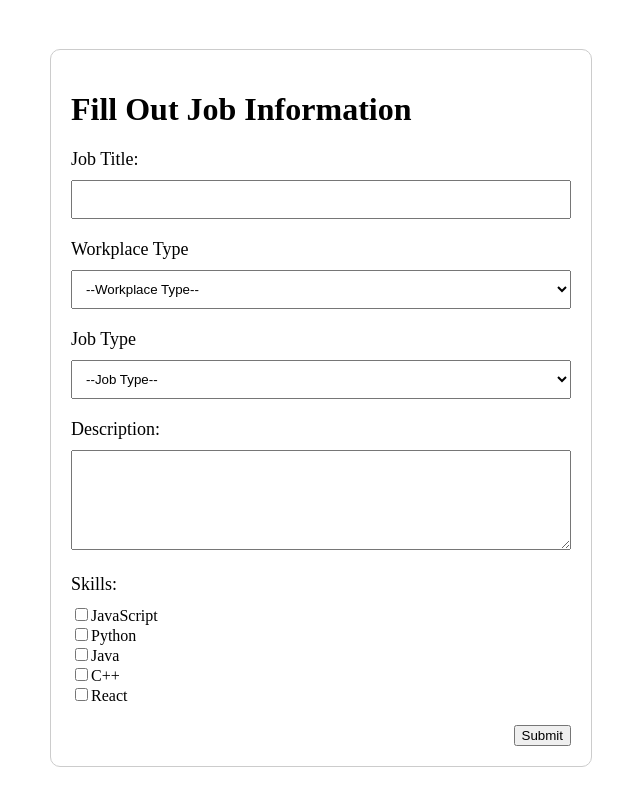
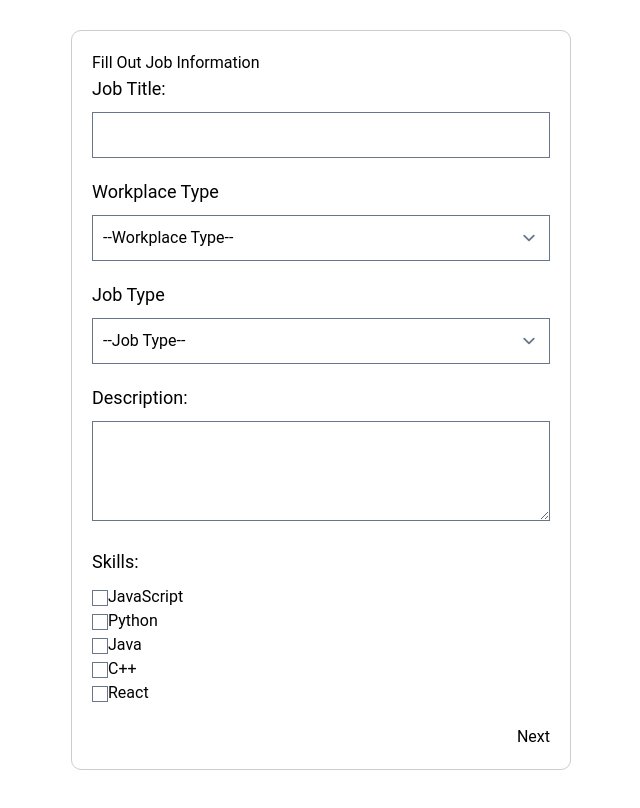
Before and after one commit to yavuzabasiyanik/pacino.ai, a Next.js app: page /continue-recruiting in a window 1280 px wide. Shown: the top 808 px of the page, without its empty margins (319-959 px from the left). Built offline with nearby package versions, Linux system fonts and the light colour scheme.

Commit message:
onemli push

```diff
--- a/src/app/components/form-page/Form1.tsx
+++ b/src/app/components/form-page/Form1.tsx
@@ -145,7 +145,7 @@ const Form1 = ({nextStep, prevStep}:{
       ))}
 
       <div style={{display:"flex", justifyContent:"flex-end", marginTop:"20px"}}>
-        <button onClick={submittedForm1} type="submit">Submit</button>
+        <button onClick={submittedForm1} type="submit">Next</button>
       </div>
     </div>
   );
--- a/src/app/components/form-page/Form3.tsx
+++ b/src/app/components/form-page/Form3.tsx
@@ -1,6 +1,6 @@
 import { use, useEffect, useState } from "react";
 import { GetServerSideProps } from "next";
-
+import '../../globals.css'
 interface pages {
   name: string;
   href: string;
--- a/src/app/components/form-page/MainFormPage.tsx
+++ b/src/app/components/form-page/MainFormPage.tsx
@@ -24,7 +24,7 @@ function MainFormPage() {
         <div>
             {step === 1 && <Form1 nextStep={nextStep} prevStep={prevStep} />}
             {step === 2 && <Form2 nextStep={nextStep} prevStep={prevStep} setFileText={setFileText}/>}
-            {step === 3 && <Form3 />}
+            {step === 3 && <Form3 jobApplicantData={undefined} />}
         </div>
     </FormProvider>
 
```
